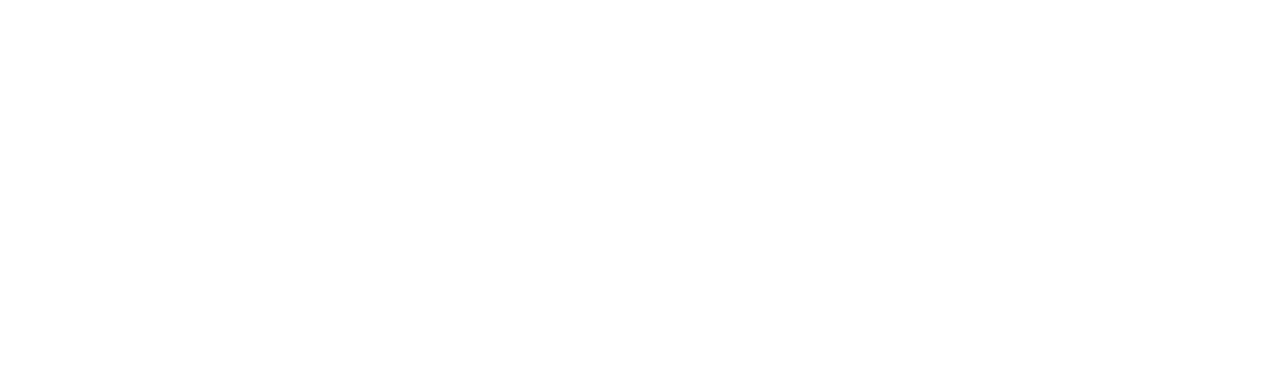
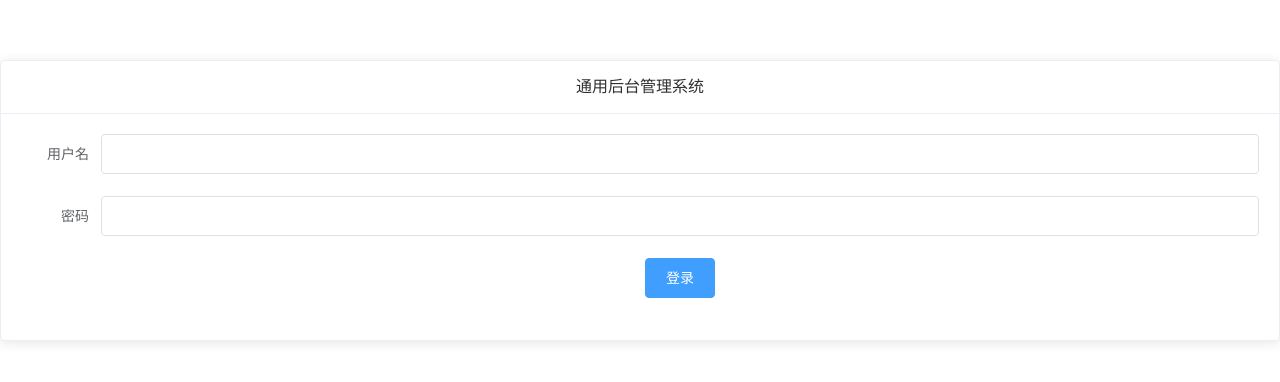
Before and after one commit to front321/vueactionMyOwn, a Vue app: page /login in a window 1280 px wide. Shown: the top 382 px of the page. Built offline with nearby package versions, Linux system fonts and the light colour scheme.

Commit message:
登录页初步

```diff
--- /dev/null
+++ b/src/components/Login.vue
@@ -0,0 +1,43 @@
+<template>
+    <div class="login">
+        <el-card class="box-card">
+            <div slot="header" class="clearfix">
+                <span>通用后台管理系统</span>
+            </div>
+
+            <el-form
+            label-width="80px"
+            :model="form"
+            ref="form">
+                <el-form-item label="用户名" prop="username">
+                    <el-input v-model="form.username"></el-input>
+                </el-form-item>
+
+                <el-form-item label="密码" prop="password">
+                    <el-input type="password" v-model="form.password"></el-input>
+                </el-form-item>
+
+                <el-form-item>
+                    <el-button type="primary">登录</el-button>
+                </el-form-item>
+            </el-form>
+
+        </el-card>
+    </div>
+</template>
+
+<script>
+export default {
+    data() {
+        return {
+            form: {
+                username: '',
+                password: ''
+            }
+        }
+    }
+}
+</script>
+
+<style lang="scss">
+</style>
--- a/src/plugins/element.js
+++ b/src/plugins/element.js
@@ -1,5 +1,9 @@
 import Vue from 'vue'
-import {Button, Tag} from 'element-ui'
+import {Button, Tag, Card, Form, FormItem, Input} from 'element-ui'
 
 Vue.use(Button)
 Vue.use(Tag)
+Vue.use(Card)
+Vue.use(Form)
+Vue.use(FormItem)
+Vue.use(Input)
```
Also changed, not shown: src/router/index.js (+6 -1 lines).
